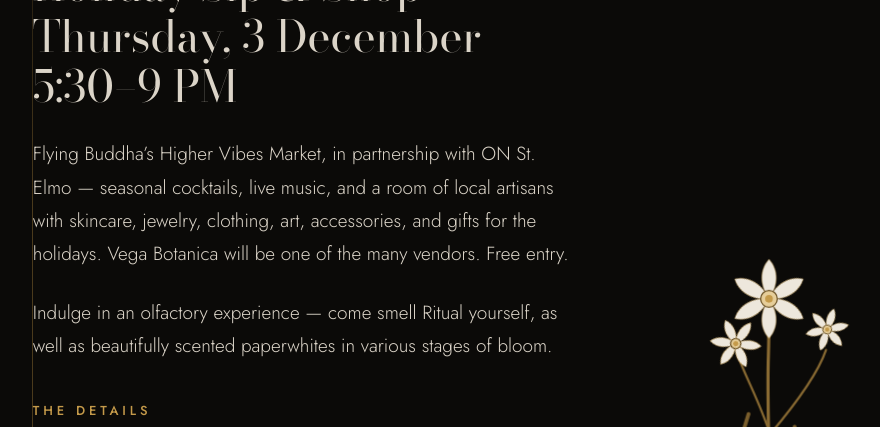
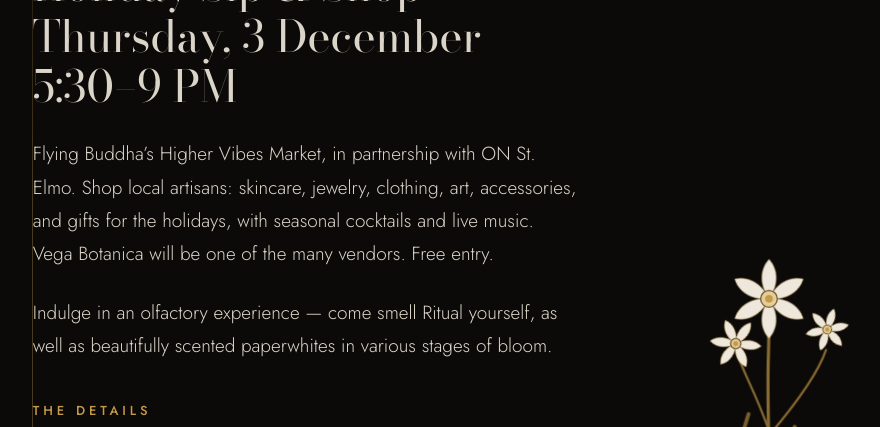
Before and after one commit to CherokeeBoose/vega-botanica, a plain HTML site: page index.html in a window 1280 px wide. Shown: the part 1000-1427 px from the top of the page, without its empty margins (172-1052 px from the left). Drawn offline with nearby package versions, Linux system fonts and the light colour scheme.

Commit message:
Event lead: dash dropped, "Shop local artisans" sentence
Co-Authored-By: Claude Fable 5 <noreply@anthropic.com>

```diff
--- a/index.html
+++ b/index.html
@@ -557,7 +557,7 @@ footer{
         <div class="pour-date pour-date--bloom">
           <div class="prose bloom-copy">
             <p class="datestamp">Holiday Sip &amp; Shop<br>Thursday, 3 December 5:30&ndash;9 PM</p>
-            <p>Flying Buddha&rsquo;s Higher Vibes Market, in partnership with ON St. Elmo &mdash; seasonal cocktails, live music, and a room of local artisans with skincare, jewelry, clothing, art, accessories, and gifts for the holidays. Vega Botanica will be one of the many vendors. Free entry.</p>
+            <p>Flying Buddha&rsquo;s Higher Vibes Market, in partnership with ON St. Elmo. Shop local artisans: skincare, jewelry, clothing, art, accessories, and gifts for the holidays, with seasonal cocktails and live music. Vega Botanica will be one of the many vendors. Free entry.</p>
             <p>Indulge in an olfactory experience &mdash; come smell Ritual yourself, as well as beautifully scented paperwhites in various stages of bloom.</p>
             <p class="label">The details</p>
             <dl class="venue">
```
